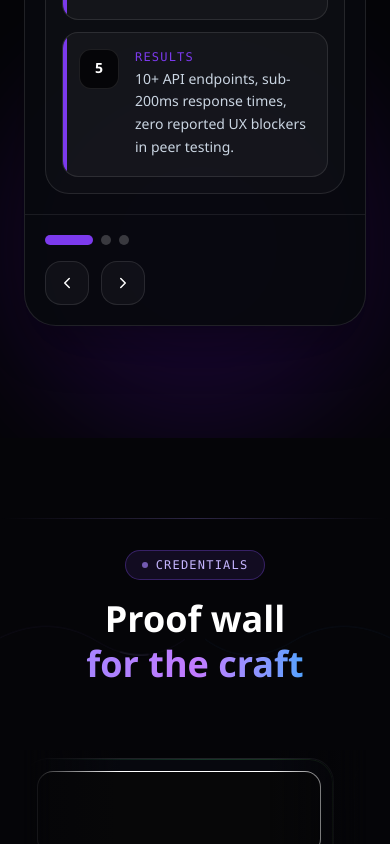
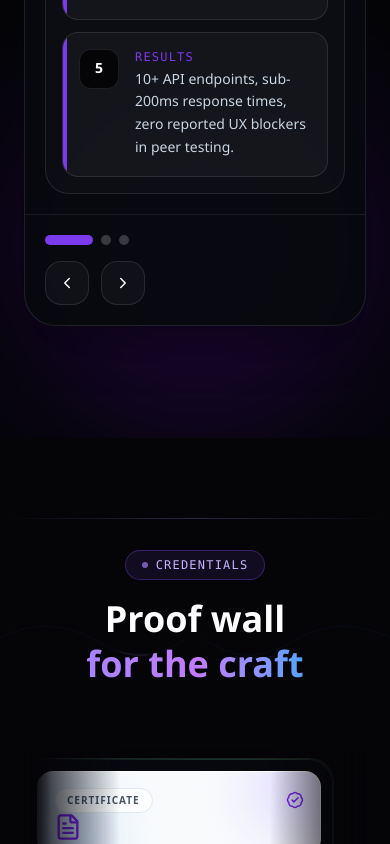
Before and after one commit to JerinTV/Jerin-T-V, a React (Vite) app: page / in a window 390 px wide. Shown: the part 11156-12000 px from the top of the page. Built offline with nearby package versions, Linux system fonts and the light colour scheme.

Commit message:
Improve mobile credential card previews

```diff
--- a/src/App.jsx
+++ b/src/App.jsx
@@ -1240,12 +1240,22 @@ function Credentials() {
                 className="relative block aspect-[1.42/1] w-full overflow-hidden rounded-2xl border border-white/10 bg-white"
                 aria-label={"View " + credential.title}
               >
-                <iframe
-                  title={credential.title + " preview"}
-                  src={credential.href + "#toolbar=0&navpanes=0&scrollbar=0&view=FitH"}
-                  tabIndex={-1}
-                  className="pointer-events-none h-full w-full border-0 bg-white"
-                />
+                <div className="relative flex h-full w-full flex-col justify-between overflow-hidden bg-[#f8fafc] p-4 text-left text-slate-950">
+                  <div className="absolute -right-10 -top-10 h-28 w-28 rounded-full bg-violet-200/70 blur-xl" />
+                  <div className="absolute -bottom-10 -left-10 h-28 w-28 rounded-full bg-blue-200/70 blur-xl" />
+                  <div className="relative flex items-center justify-between">
+                    <span className="rounded-full border border-slate-200 bg-white/80 px-3 py-1 text-[10px] font-black uppercase tracking-widest text-slate-600">
+                      Certificate
+                    </span>
+                    <BadgeCheck size={18} className="text-violet-600" />
+                  </div>
+                  <div className="relative">
+                    <FileText size={28} className="mb-3 text-violet-600" />
+                    <h4 className="text-base font-black leading-tight text-slate-950">{credential.title}</h4>
+                    <p className="mt-2 text-xs font-semibold uppercase tracking-widest text-slate-500">{credential.issuer}</p>
+                  </div>
+                  <div className="relative h-px w-full bg-gradient-to-r from-violet-500 via-blue-500 to-transparent" />
+                </div>
               </button>
 
               <div className="flex flex-1 flex-col px-2 pb-2 pt-4">
```
